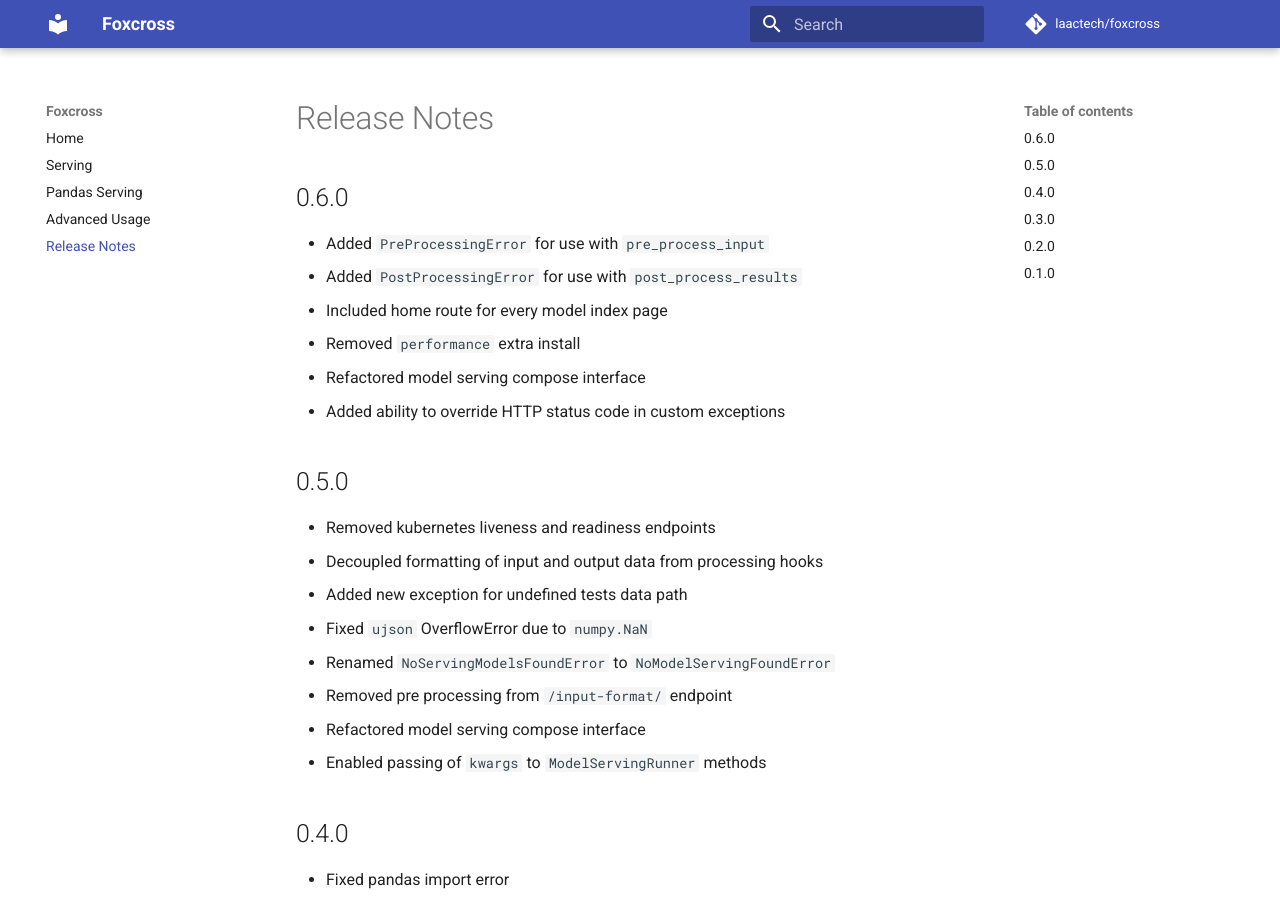
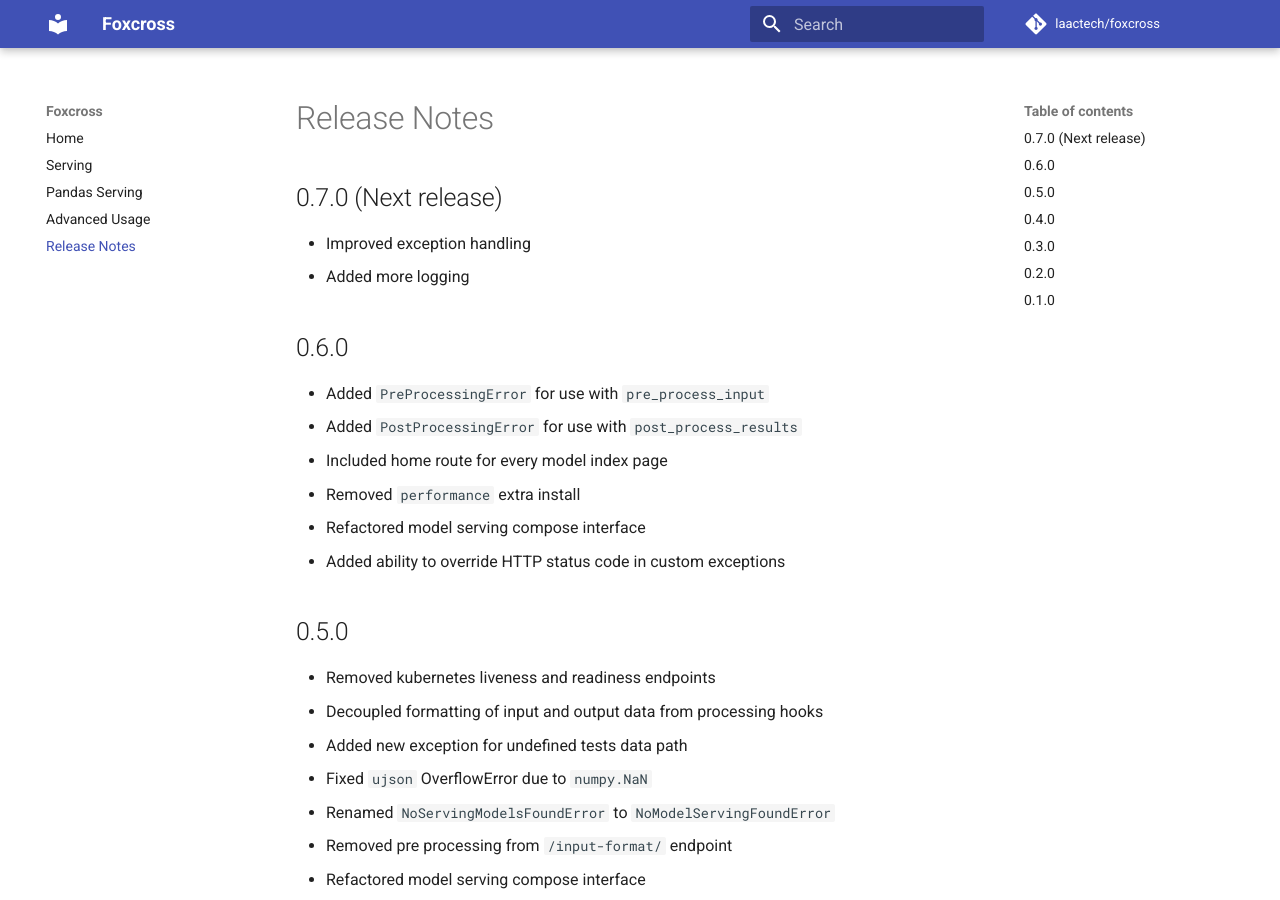
Before and after one commit to laactechnology/foxcross, an MkDocs documentation site: the page built from docs/release-notes.md, in a window 1280 px wide and 900 px high. Built offline with MkDocs 1.6.1 and Material for MkDocs 9.7.7, drawn with Linux system fonts in a browser that asks for light colours; comment, search, counter and statistics services are not loaded.

Commit message:
bumping version and adding next release notes to docs

```diff
--- a/docs/release-notes.md
+++ b/docs/release-notes.md
@@ -1,3 +1,7 @@
+## 0.7.0 (Next release)
+* Improved exception handling
+* Added more logging
+
 ## 0.6.0
 * Added `PreProcessingError` for use with `pre_process_input`
 * Added `PostProcessingError` for use with `post_process_results`
--- a/foxcross/__version__.py
+++ b/foxcross/__version__.py
@@ -1 +1 @@
-__version__ = "0.6.0"
+__version__ = "0.7.0"
--- a/pyproject.toml
+++ b/pyproject.toml
@@ -4,7 +4,7 @@ build-backend = "poetry.masonry.api"
 
 [tool.poetry]
 name = "foxcross"
-version = "0.6.0"
+version = "0.7.0"
 description = "AsyncIO serving for data science models"
 authors = ["Steven Pate <steven@laac.dev>"]
 license = "BSD-3-Clause"
```
